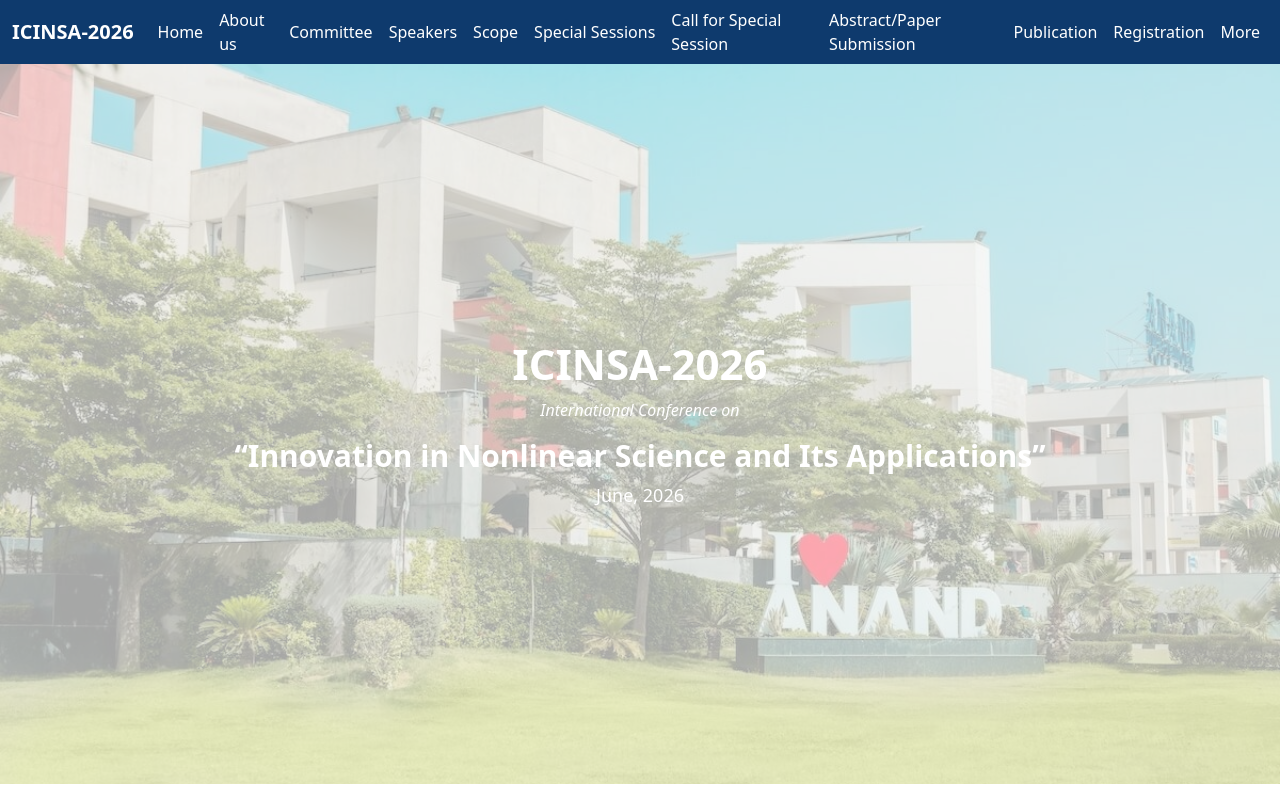
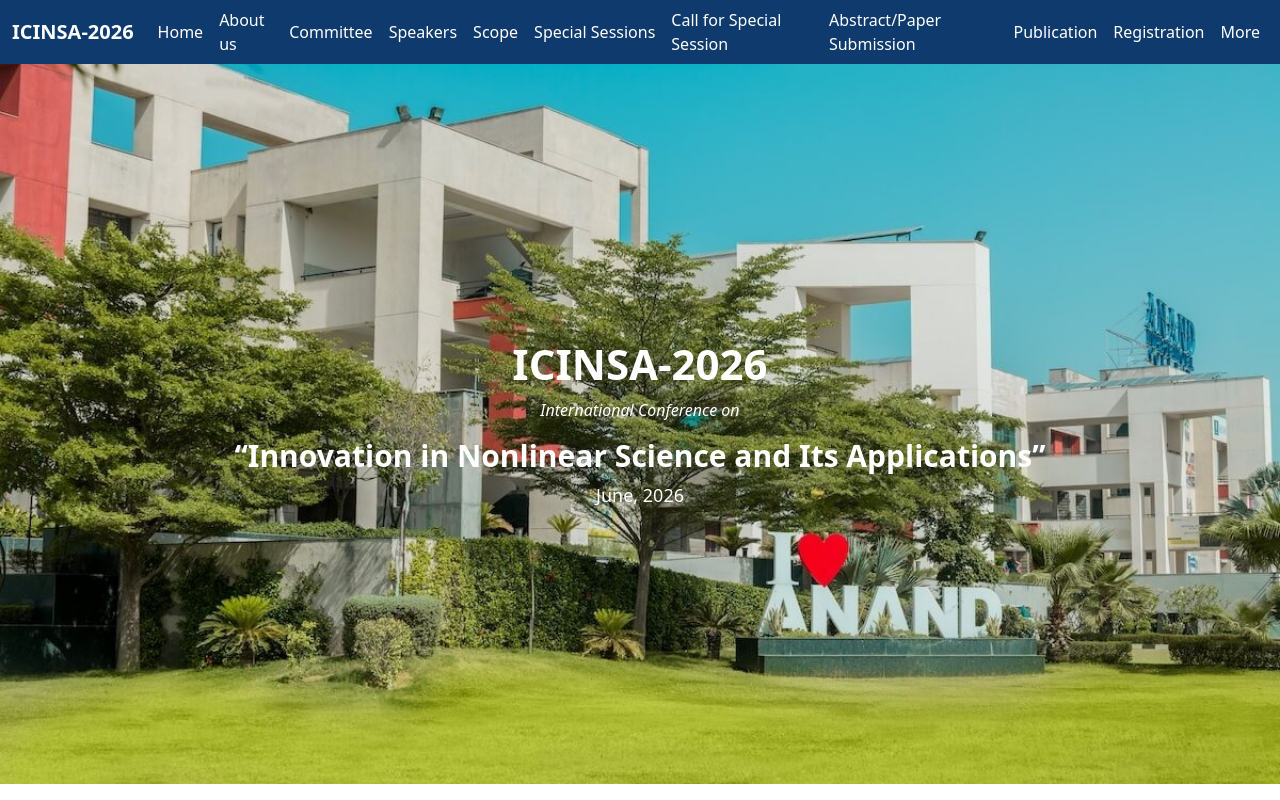
Before and after one commit to chetan2835/icinsa-2026, a plain HTML site: page index.html in a window 1280 px wide. Shown: the top 800 px of the page. Drawn offline with nearby package versions, Linux system fonts and the light colour scheme; files whose address does not match are found by name.

Commit message:
Remove hero section styles from style.css
Removed hero section styles and dark overlay for readability.

```diff
--- a/assets/css/style.css
+++ b/assets/css/style.css
@@ -20,15 +20,6 @@ body {
   background: var(--theme);
 }
 
-/* =====================
-   HERO SECTION
-===================== */
-.hero {
-  background-image: url("/assets/img/download (1).jpeg");
-  background-size: cover;
-  background-position: center;
-  background-repeat: no-repeat;
-}
 
 /* =====================
    COUNTDOWN
@@ -619,13 +610,6 @@ body {
 }
 
 /* Dark overlay for readability */
-.hero-parallax::before {
-  content: "";
-  position: absolute;
-  inset: 0;
-  background: rgba(255, 255, 255, 0.65);
-}
-
 /* .hero-parallax::before {
   content: "";
   position: absolute;
@@ -636,9 +620,6 @@ body {
 .hero-content {
   position: relative;
   z-index: 1;
-
-  color: #000;
-
   color: #ffffff;
 }
 
@@ -666,6 +647,7 @@ body {
     background-attachment: scroll;
   }
 }
+
 
 /* ====================
       ABOUT
@@ -839,6 +821,8 @@ body {
   background: #f7f6f4;
   padding: 50px 20px 80px;
   text-align: center;
+  display: grid;
+  grid-row: 2 1pr;
 }
 
 /* ROLE TITLE */
```
